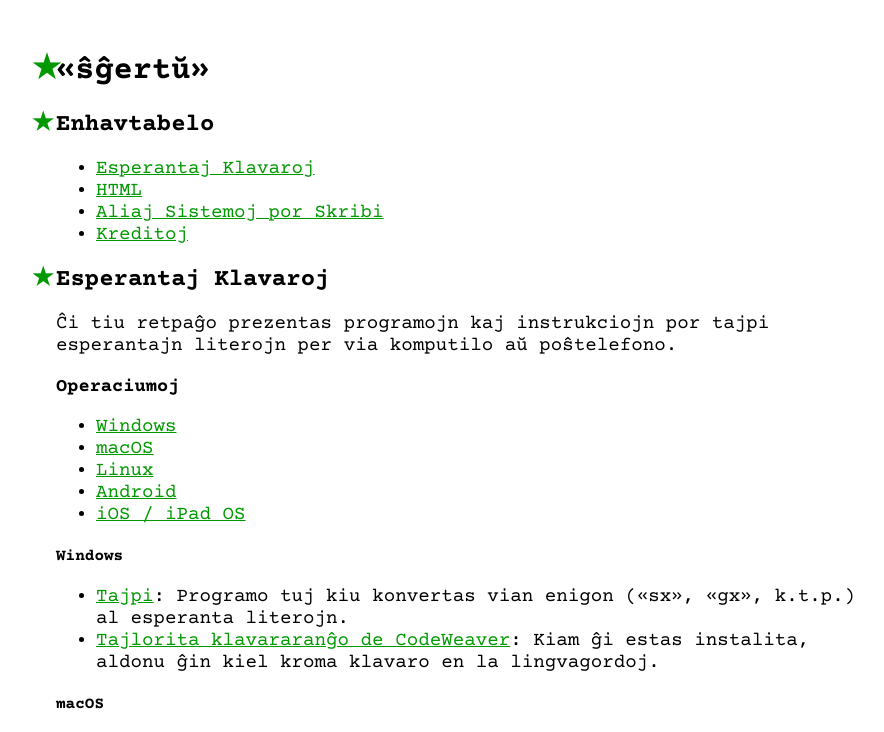
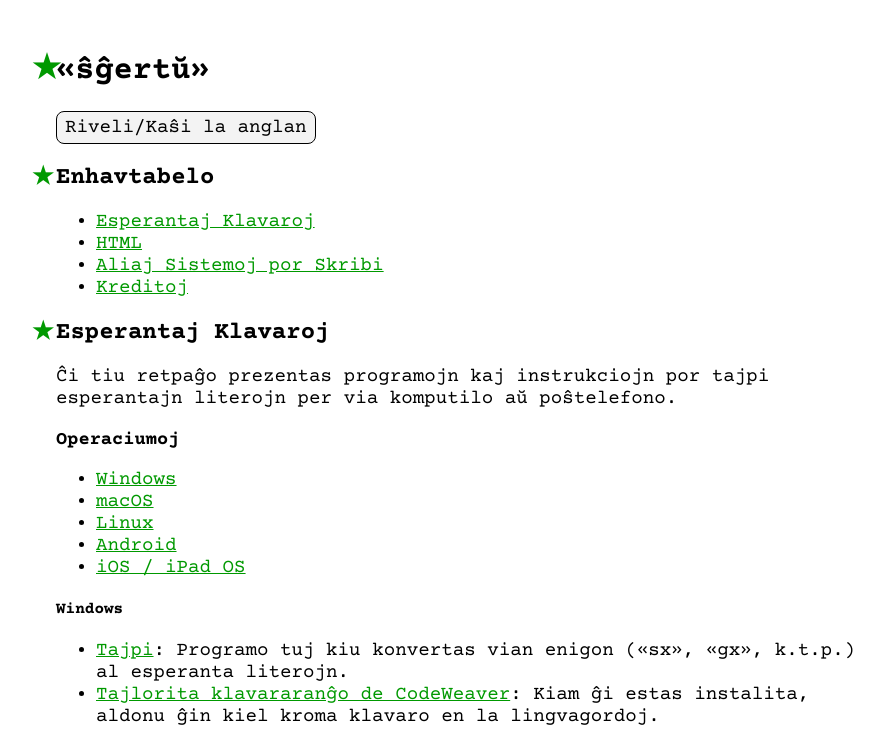
Before and after one commit to ashleytowner/shghertu, a website: page public/index.html in a window 1280 px wide. Shown: the top 732 px of the page, without its empty margins (184-1068 px from the left). Drawn offline with nearby package versions, Linux system fonts and the light colour scheme.

Commit message:
Reenabled english button

```diff
--- a/public/index.html
+++ b/public/index.html
@@ -17,7 +17,7 @@
   </head>
   <body>
     <h1>«<span id="keyboardname" tabindex="0">ŝĝertŭ</span>»</h1>
-    <!-- <button onclick="toggle()">Riveli/Kaŝi la anglan</button> -->
+    <button onclick="toggle()">Riveli/Kaŝi la anglan</button>
     <h2>Enhavtabelo</h2>
     <ul>
       <li><a href="#klavaro">Esperantaj Klavaroj</a></li>
```
